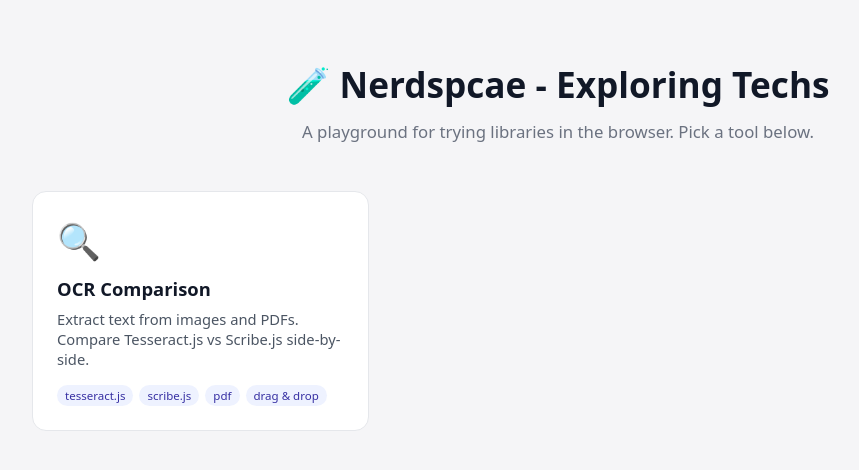
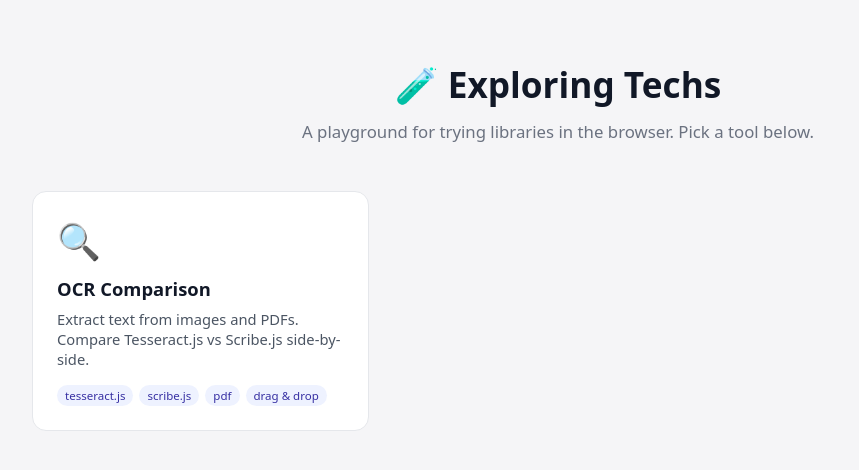
Before and after one commit to hlakokabelo/ExploringTechs, a React (Vite) app: page / in a window 1280 px wide. Shown: the top 470 px of the page, without its empty margins (82-941 px from the left). Built offline with nearby package versions, Linux system fonts and the light colour scheme.

Commit message:
changed project name

```diff
--- a/index.html
+++ b/index.html
@@ -4,7 +4,7 @@
     <meta charset="UTF-8" />
     <link rel="icon" type="image/svg+xml" href="/favicon.svg" />
     <meta name="viewport" content="width=device-width, initial-scale=1.0" />
-    <title>Nerdspace</title>
+    <title>Exploring Techs</title>
   </head>
   <body>
     <div id="root"></div>
--- a/package.json
+++ b/package.json
@@ -1,5 +1,5 @@
 {
-  "name": "nerdspace",
+  "name": "exploringtechs",
   "private": true,
   "version": "0.0.0",
   "type": "module",
--- a/src/pages/Home.tsx
+++ b/src/pages/Home.tsx
@@ -5,7 +5,7 @@ export default function Home() {
   return (
     <div className="home">
       <header className="home-hero">
-        <h1>🧪 Nerdspcae - Exploring Techs</h1>
+        <h1>🧪 Exploring Techs</h1>
         <p>
           A playground for trying libraries in the browser. Pick a tool below.
         </p>
```
Also changed, not shown: 2 other files (tests, documents, lock files or other folders).
